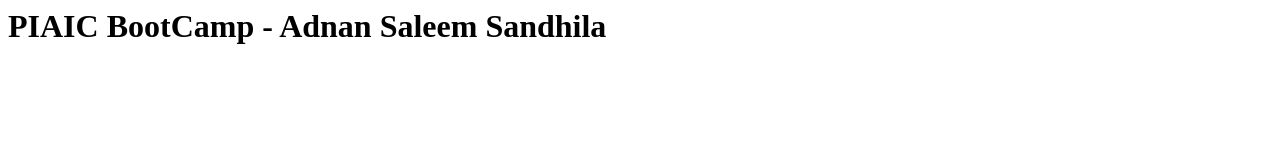
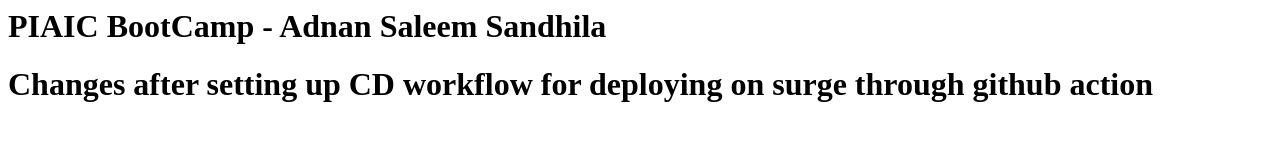
Before and after one commit to adnansaleemsandhila/Bootcamp-Setup, a plain HTML site: page index.html in a window 1280 px wide. Drawn offline with Linux system fonts and the light colour scheme.

Commit message:
Update index.html
a change after setting up workflow for CD to surge through github actions (to test the CD process)

```diff
--- a/index.html
+++ b/index.html
@@ -1 +1,3 @@
 <h1>PIAIC BootCamp - Adnan Saleem Sandhila</h1>
+
+<h1>Changes after setting up CD workflow for deploying on surge through github action</h1>
```
